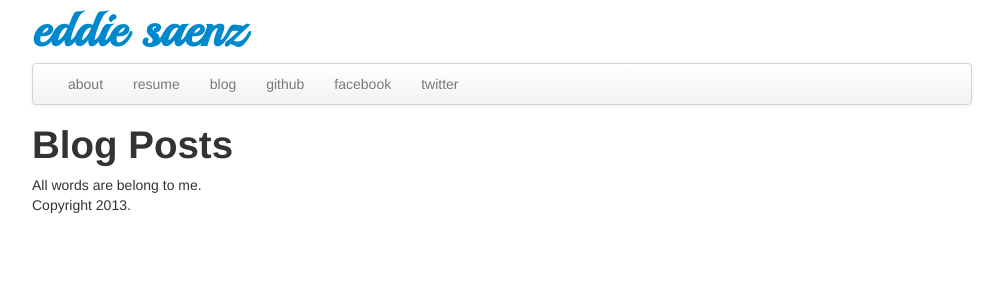
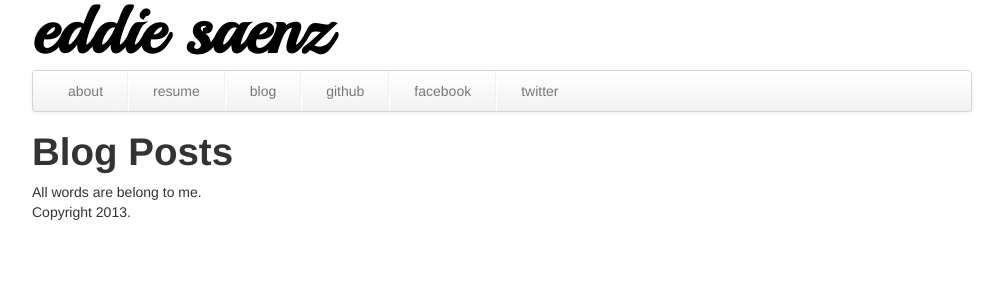
Before and after one commit to eddies5/old-eddies5.github.com, a Jekyll site: the page built from blog/index.html, in a window 1280 px wide. Shown: the top 300 px of the page, without its empty margins (138-1141 px from the left). Built offline with Jekyll 4.4.1, drawn with Linux system fonts in a browser that asks for light colours; some web fonts are replaced.

Commit message:
redesign with bootstrap

```diff
--- a/_includes/header.html
+++ b/_includes/header.html
@@ -11,15 +11,20 @@
 <body>
   <div class="container">
     <header>
-      <h1><a class="biggest fancy" href="/" style="text-decoration:none">eddie saenz</a></h1>
+      <h1><a id="name" class="biggest fancy" href="/" style="text-decoration:none">eddie saenz</a></h1>
       <div class="navbar">
         <div class="navbar-inner">
           <ul class="nav">
             <li><a href="/about/">about</a></li>
+            <li class="divider-vertical"></li>
             <li><a href="/resume/">resume</a></li>
+            <li class="divider-vertical"></li>
             <li><a href="/blog/">blog</a></li>
+            <li class="divider-vertical"></li>
             <li><a href="https://github.com/eddies5">github</a></li>
+            <li class="divider-vertical"></li>
             <li><a href="http://www.facebook.com/eddie.saenz">facebook</a></li>
+            <li class="divider-vertical"></li>
             <li><a href="http://twitter.com/eddies5">twitter</a></li>
           </ul>
         </div>
--- a/about/index.html
+++ b/about/index.html
@@ -3,7 +3,7 @@ layout: default
 title: About
 ---
 
-<div id="aboutsection">
+<div>
   <div id="quote">
     <h3>Born helpless, nude, and unable to provide for himself, Eddie eventually overcame these handicaps to become who he is today.</h3>
   </div>
--- a/blog/index.html
+++ b/blog/index.html
@@ -3,7 +3,7 @@ layout: default
 title: Blog
 ---
 
-<div id="blog">
+<div>
   <h1>Blog Posts</h1>
   <ul class="posts">
     {% for post in site.posts %}
--- a/css/main.css
+++ b/css/main.css
@@ -19,7 +19,7 @@
 /*
 /*****************************************************************************/
 .biggest {
-  font-size: 50px;
+  font-size: 70px;
 }
 .big {
   font-size: 20px;
@@ -30,3 +30,6 @@
 .ledger {
   font-family: 'Ledger', serif;
 }
+#name {
+  color: black;
+}
```
